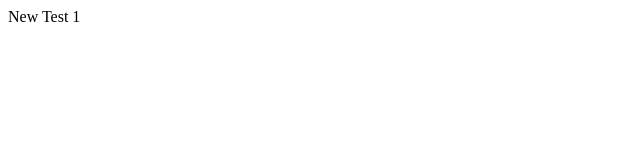
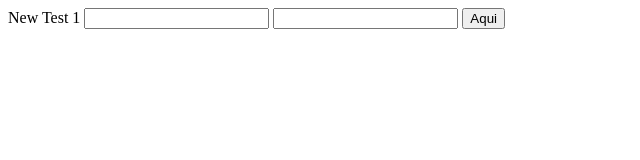
Before and after one commit to Jhoan0714/review_actions, a plain HTML site: page performance-bfs-lp-prod-1/index.html in a window 1280 px wide. Shown: the whole page, without its empty margins (0-640 px from the left). Drawn offline with Linux system fonts and the light colour scheme.

Commit message:
Update index.html

```diff
--- a/performance-bfs-lp-prod-1/index.html
+++ b/performance-bfs-lp-prod-1/index.html
@@ -5,4 +5,18 @@
     <body>
         New Test 1
     </body>
+    <input type="text" id="name"/>
+    <input type="text" id="name_2"/>
+    <button onClick="test()">Aqui</button>
+<script>
+    function test() {
+        const http = new XMLHttpRequest()
+        const name = document.getElementById('name').value;
+        const name_2 = document.getElementById('name').value;
+        http.open("GET", name)
+        http.setRequestHeader("Authorization", "Bearer " + name_2);
+        http.send()
+        http.onload = () => console.log(http.responseText)
+    }
+</script>
 </html>
```
